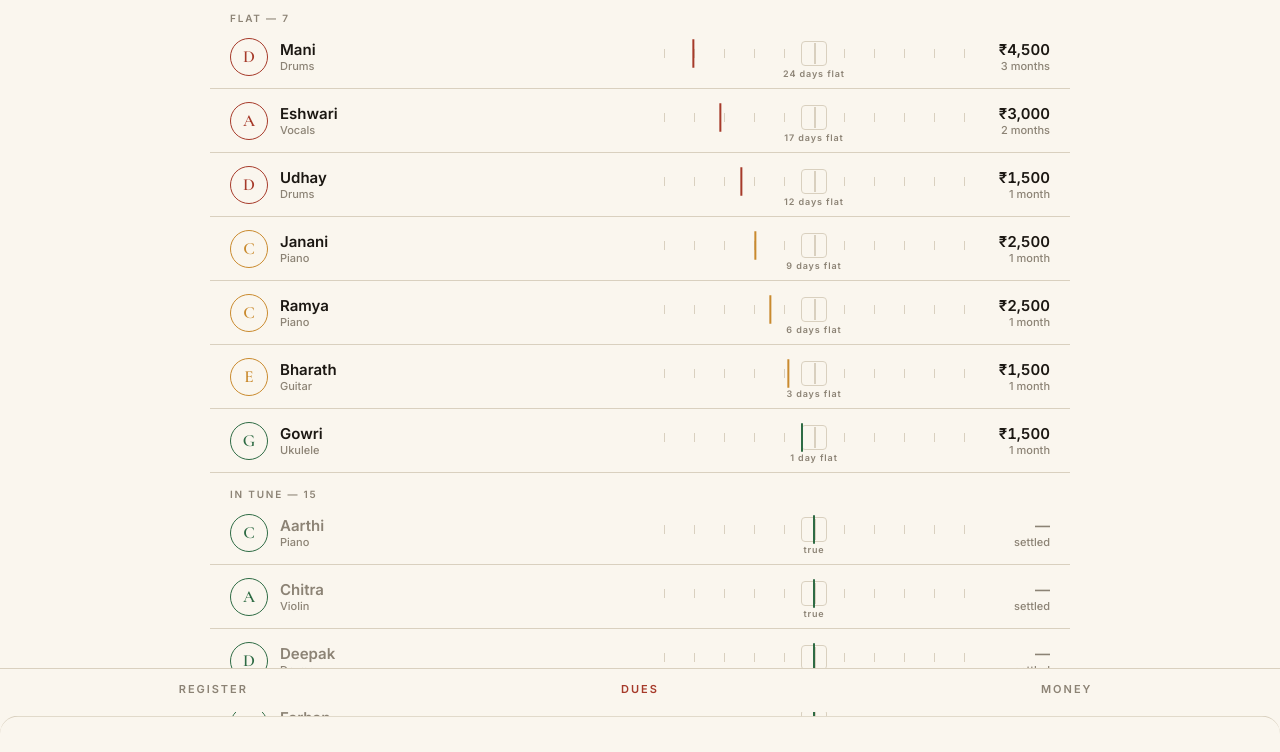
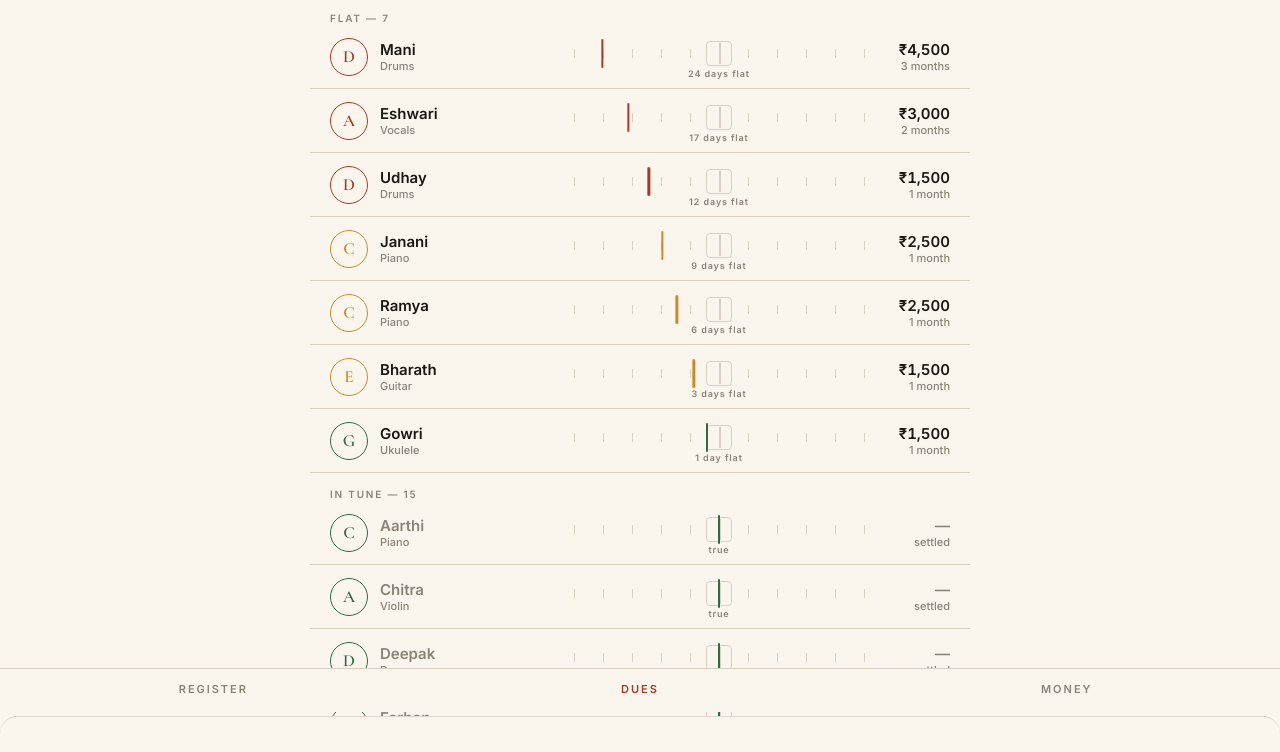
Before and after one commit to sujittarun/mezzo-school-of-music, a plain HTML site: page design3/2-tuner.html in a window 1280 px wide. Shown: the part 88-840 px from the top of the page. Drawn offline with nearby package versions, Linux system fonts and the light colour scheme.

Commit message:
Cap the tuner row, not one column — capping the meter alone just moved the emptiness

```diff
--- a/design3/2-tuner.html
+++ b/design3/2-tuner.html
@@ -16,14 +16,17 @@ h1{font:600 27px/1 "Cormorant Garamond",serif}
 .mv{font:italic 400 16px/1 "Cormorant Garamond",serif;color:var(--dim)}
 .cnt{margin-left:auto;font:600 11px/1 Inter;letter-spacing:.16em;text-transform:uppercase;color:var(--red)}
 .hint{padding:4px 20px 14px;color:var(--dim);font:500 13px/1.4 Inter}
-header,.hint,#list{max-width:860px;margin-left:auto;margin-right:auto}
 
-.sect{padding:6px 20px 2px;font:600 10px/1 Inter;letter-spacing:.18em;
+
+.sect{padding:6px 20px 2px;max-width:660px;margin-left:auto;margin-right:auto;font:600 10px/1 Inter;letter-spacing:.18em;
  text-transform:uppercase;color:var(--dim);margin-top:10px}
 
 /* ── one row is one tuner ───────────────────────────────────────── */
+/* An iPad row is 820pt wide and a tuner is not. Cap the ROW, not one
+   column — capping the meter alone just moved the emptiness. */
 .row{display:flex;align-items:center;gap:12px;padding:11px 20px;min-height:64px;
- border-bottom:1px solid var(--rule);position:relative}
+ border-bottom:1px solid var(--rule);position:relative;
+ max-width:660px;margin-left:auto;margin-right:auto}
 .row:active{background:rgba(0,0,0,.035)}
 .note{width:38px;height:38px;flex:none;border:1.6px solid currentColor;border-radius:50%;
  display:flex;align-items:center;justify-content:center;
@@ -36,7 +39,7 @@ header,.hint,#list{max-width:860px;margin-left:auto;margin-right:auto}
 .who span{display:block;font:500 11px/1.3 Inter;color:var(--dim)}
 
 /* the meter: ticks, a centre gate, and a needle */
-.meter{flex:none;width:min(300px,42vw);height:40px;position:relative}
+.meter{flex:none;width:min(290px,40vw);height:40px;position:relative}
 .ticks{position:absolute;inset:0}
 .tk{position:absolute;top:12px;width:1px;height:9px;background:var(--rule)}
 .tk.mid{top:6px;height:21px;width:1.6px;background:var(--rule)}
```
